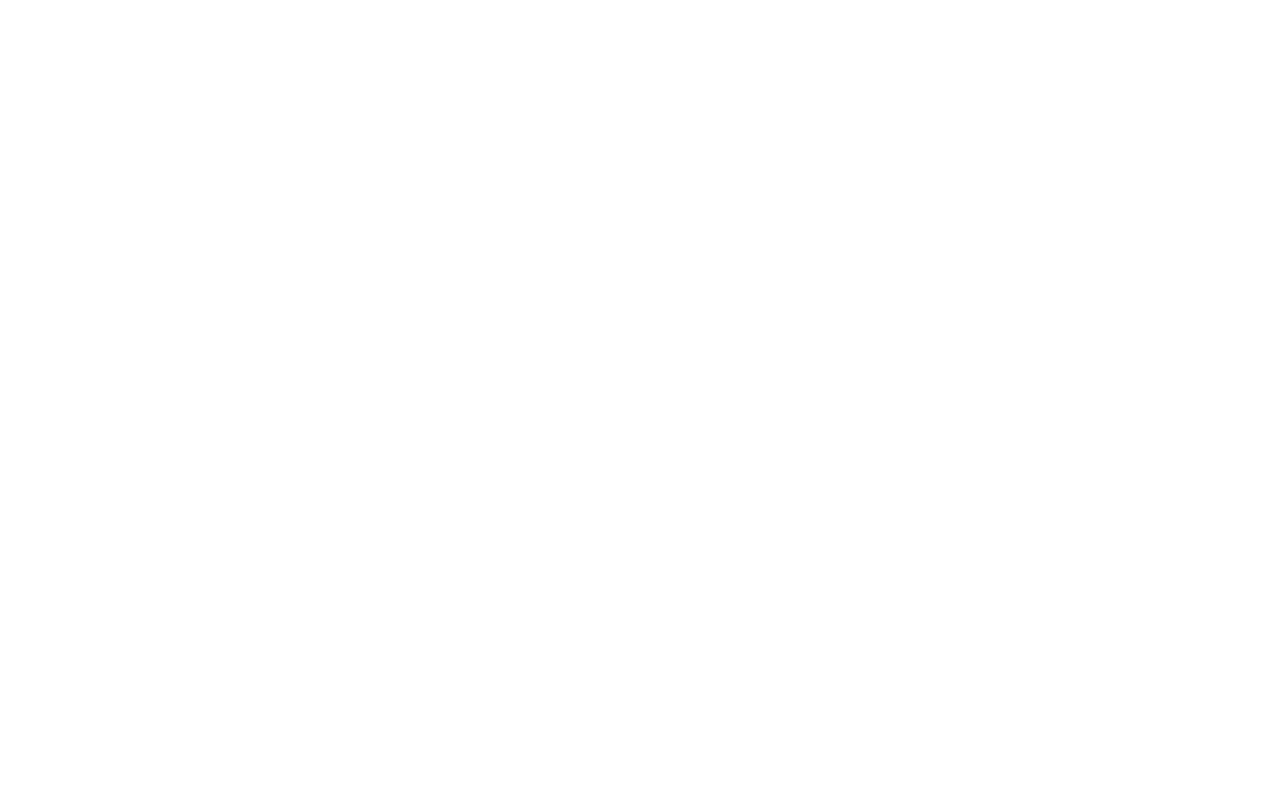
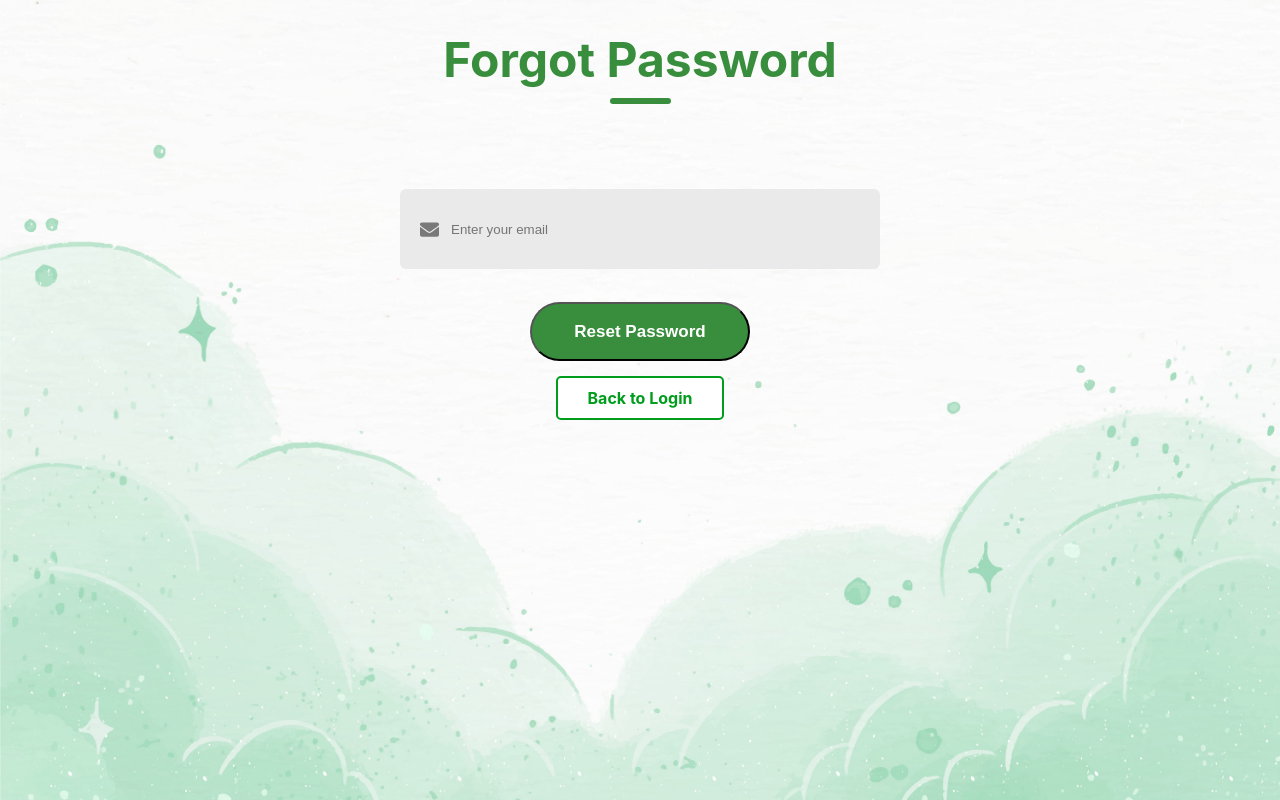
Before and after one commit to TEAM-MERAKI-NAA/MERAKI-FE, a React (Create React App) app: page /forgot-password in a window 1280 px wide. Before the commit this address had no page. Built offline with nearby package versions, Linux system fonts and the light colour scheme; the HTML template or start-up script is replaced by a standard one.

Commit message:
added forgot password page

```diff
--- a/src/App.js
+++ b/src/App.js
@@ -9,6 +9,7 @@ import Login from "./components/Login";
 import News from "./components/News";
 import Reminder from "./components/Reminder";
 import Signup from "./components/Signup";
+import ForgotPassword from "./components/ForgotPassword";
 
 // Import styles
 import "./styles/LandingPage.css";
@@ -25,6 +26,7 @@ function App() {
           <Route path="/news" element={<News />} />
           <Route path="/reminder" element={<Reminder />} />
           <Route path="/signup" element={<Signup />} />
+          <Route path="/forgot-password" element={<ForgotPassword />} />
         </Routes>
       </div>
     </Router>
--- /dev/null
+++ b/src/components/ForgotPassword.js
@@ -0,0 +1,34 @@
+import React from 'react';
+import "../styles/Signup.css";
+import { FaEnvelope } from "react-icons/fa"; // Only need email icon
+import { Link } from "react-router-dom";
+
+export const ForgotPassword = () => {
+    return (
+        <div className='container'>
+
+            <div className="header">
+                <div className="text">Forgot Password</div>
+                <div className="underline"></div>
+            </div>
+
+            <div className="inputs">
+                <div className="input">
+                    <FaEnvelope className="icon" />
+                    <input type="email" placeholder='Enter your email' />
+                </div>
+            </div>
+
+            <div className="submit-container">
+                <button className="submit">Reset Password</button>
+            </div>
+
+            <div className="back-to-login-container">
+                <Link to="/login" className="back-to-login">Back to Login</Link>
+            </div>
+
+        </div>
+    );
+};
+
+export default ForgotPassword;
--- a/src/components/Login.js
+++ b/src/components/Login.js
@@ -23,10 +23,10 @@ export const Login = () => {
                 </div>
             </div>
             <div className="forgot-password">
-                <a href="/forgot-password">Forgot Password</a>
+                <Link to="/forgot-password">Forgot Password</Link>
             </div>
             <div className="submit-container">
-                    <button className="submit">Login</button>
+                <button className="submit">Login</button>
             </div>
         </div>
     )
--- a/src/styles/Signup.css
+++ b/src/styles/Signup.css
@@ -68,13 +68,13 @@
     font-size: 19px;
 }
 
-.forgot-password{
+/* .forgot-password{
     margin-top: 20px;
     color: #797979;
     font-size: 18px;
     align-items: center;
-    margin-right: 23.5%;
-}
+
+} */
 
 .submit{
     display: flex;
@@ -91,3 +91,54 @@
     gap: 20px;
     margin-top: 15%;
 }
+
+.back-to-login-container {
+    display: flex;
+    justify-content: center;
+    margin-top: 15px;
+}
+
+.back-to-login {
+    display: inline-block;
+    text-decoration: none;
+    background: #ffffff; /* White background */
+    color: #009d1d; /* Green text */
+    padding: 10px 30px;
+    border-radius: 5px;
+    border: 2px solid #009d1d; /* Green border */
+    font-size: 16px;
+    font-weight: bold;
+    cursor: pointer;
+    transition: 0.3s ease-in-out;
+}
+
+.back-to-login:hover {
+    background: #009d1d; /* Green background on hover */
+    color: #ffffff; /* White text on hover */
+}
+
+.forgot-password {
+    display: flex;
+    justify-content: center;
+    margin-top: 10px;
+    margin-right: 285px;
+}
+
+.forgot-password a {
+    display: inline-block;
+    text-decoration: none;
+    background: #ffffff; /* White background */
+    color: #009d1d; /* Green text */
+    padding: 10px 30px;
+    border-radius: 5px;
+    border: 2px solid #009d1d; /* Green border */
+    font-size: 16px;
+    font-weight: bold;
+    cursor: pointer;
+    transition: 0.3s ease-in-out;
+}
+
+.forgot-password a:hover {
+    background: #009d1d; /* Green background on hover */
+    color: #ffffff; /* White text on hover */
+}
```
